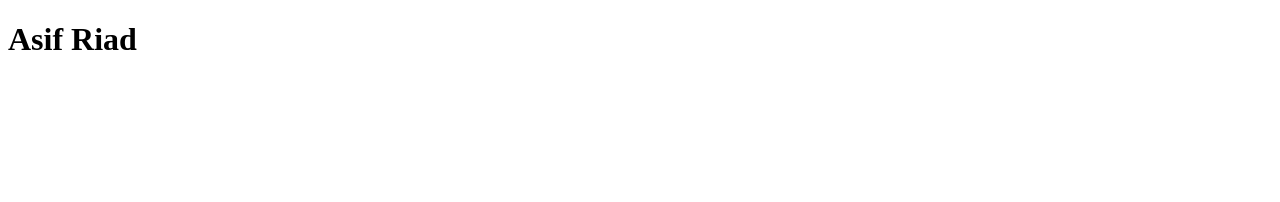
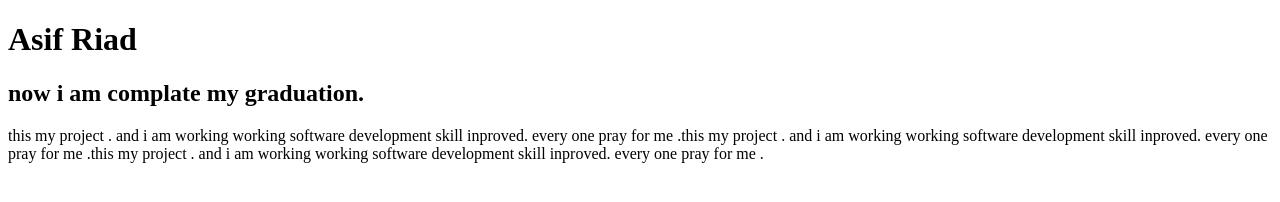
Before and after one commit to Riad15/NEW-REPO, a plain HTML site: page index.html in a window 1280 px wide. Drawn offline with Linux system fonts and the light colour scheme.

Commit message:
add new peragraph

```diff
--- a/index.html
+++ b/index.html
@@ -10,6 +10,10 @@
 
 <body>
     <h1>Asif Riad</h1>
+    <h2>now i am complate my graduation.</h2>
+    <p>this my project . and i am working working software development skill inproved. every one pray for me .this my
+        project . and i am working working software development skill inproved. every one pray for me .this my project .
+        and i am working working software development skill inproved. every one pray for me . </p>
 </body>
 
 </html>
```
